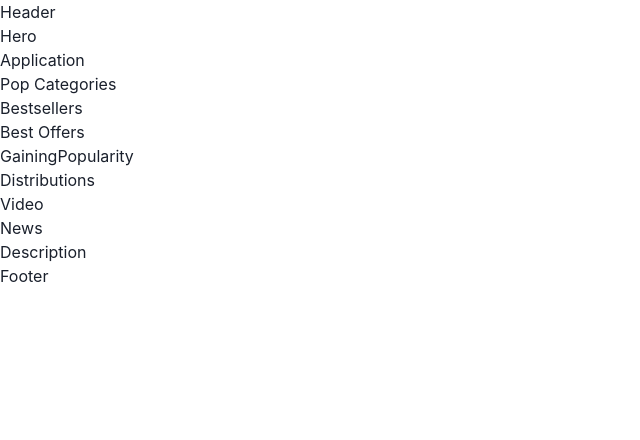
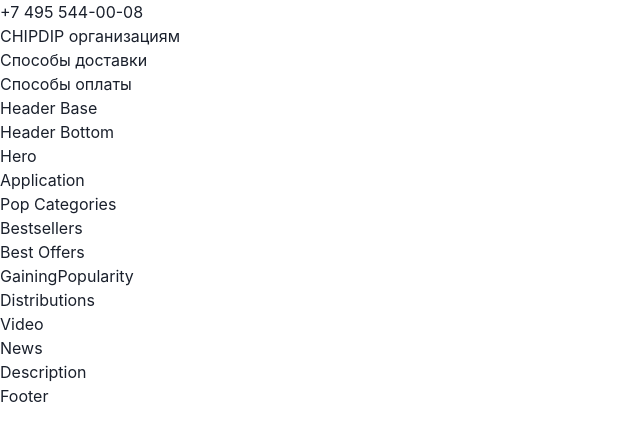
Before and after one commit to khojiakbar63/ChipDipReactTS, a React (Vite) app: page / in a window 1280 px wide. Shown: the top 440 px of the page, without its empty margins (0-640 px from the left). Built offline with nearby package versions, Linux system fonts and the light colour scheme.

Commit message:
icons and images folder is added

```diff
--- a/src/components/index.tsx
+++ b/src/components/index.tsx
@@ -13,3 +13,7 @@
 export {Video} from "../components/sections/home/08-video"
 export {News} from "../components/sections/home/09-news"
 export {Description} from "../components/sections/home/10-description"
+// Header Components
+export {Top} from '../components/layouts/header/header-components/01-top'
+export {Base} from '../components/layouts/header/header-components/02-base'
+export {Bottom} from '../components/layouts/header/header-components/03-bottom'
--- /dev/null
+++ b/src/components/layouts/header/header-components/01-top/index.tsx
@@ -0,0 +1,18 @@
+import React from "react";
+import "./_style.scss";
+import { Flex, List, ListItem } from "@chakra-ui/react";
+
+export const Top: React.FC = () => {
+  return (
+    <>
+      <Flex>
+        <List>
+          <ListItem>+7 495 544-00-08</ListItem>
+          <ListItem>CHIPDIP организациям</ListItem>
+          <ListItem>Способы доставки</ListItem>
+          <ListItem>Способы оплаты</ListItem>
+        </List>
+      </Flex>
+    </>
+  );
+};
--- /dev/null
+++ b/src/components/layouts/header/header-components/02-base/index.tsx
@@ -0,0 +1,13 @@
+import React from "react";
+import { Container } from "../../../../../components";
+import "./_style.scss";
+
+export const Base: React.FC = () => {
+  return (
+    <header>
+      <Container>
+        <h1>Header Base</h1>
+      </Container>
+    </header>
+  );
+};
--- /dev/null
+++ b/src/components/layouts/header/header-components/03-bottom/index.tsx
@@ -0,0 +1,13 @@
+import React from "react";
+import { Container } from "../../../../../components";
+import "./_style.scss";
+
+export const Bottom: React.FC = () => {
+  return (
+    <header>
+      <Container>
+        <h1>Header Bottom</h1>
+      </Container>
+    </header>
+  );
+};
--- a/src/components/layouts/header/index.tsx
+++ b/src/components/layouts/header/index.tsx
@@ -1,12 +1,14 @@
 import React from "react";
-import { Container } from "../..";
+import { Container, Top, Base, Bottom } from "../../../components";
 import "./_style.scss";
 
 export const Header: React.FC = () => {
   return (
     <header>
       <Container>
-        <h1>Header</h1>
+        <Top/>
+        <Base/>
+        <Bottom/>
       </Container>
     </header>
   );
```
Also changed, not shown: src/components/layouts/header/header-components/01-top/_style.scss (added), src/components/layouts/header/header-components/02-base/_style.scss (added), src/components/layouts/header/header-components/03-bottom/_style.scss (added).
